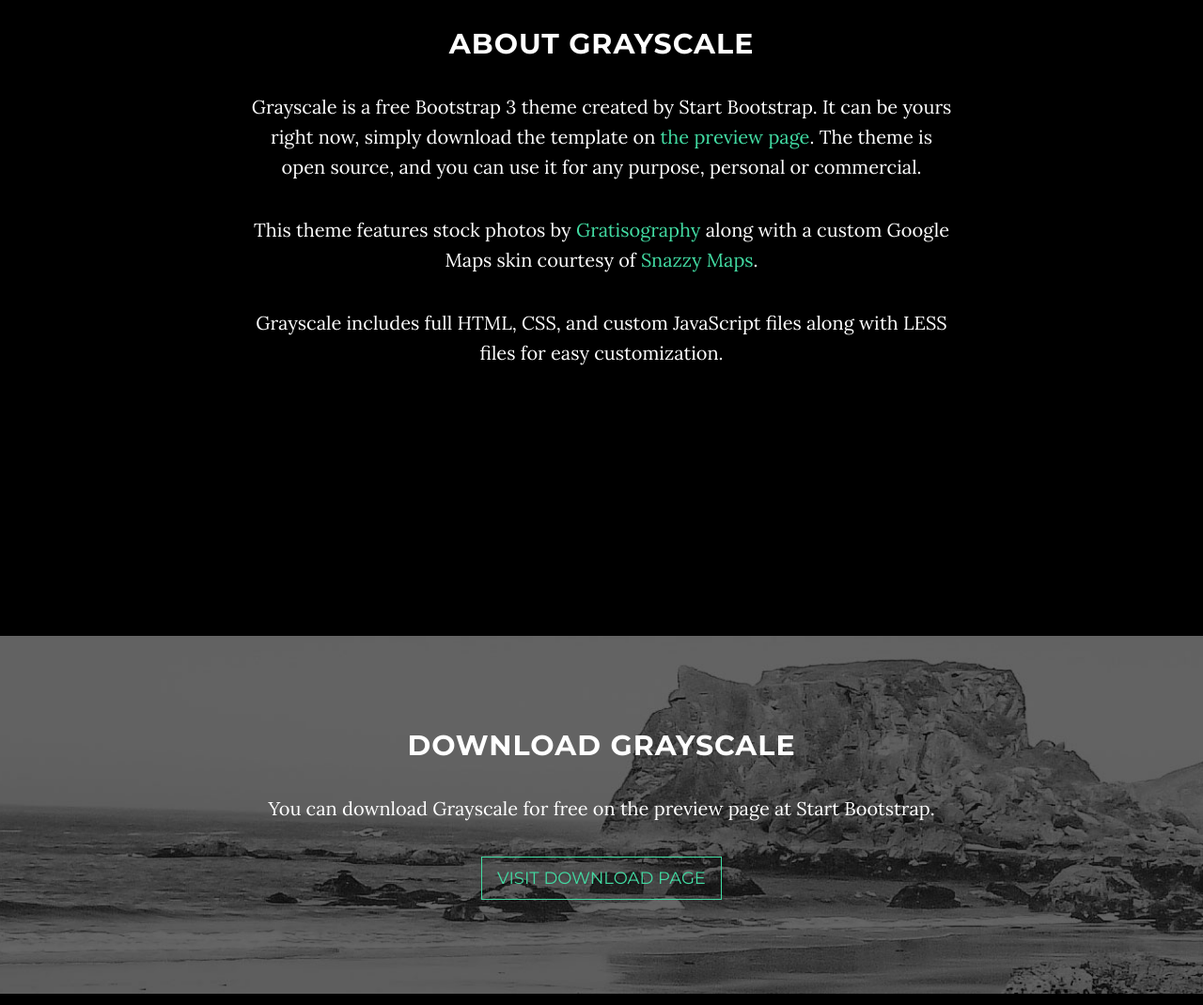
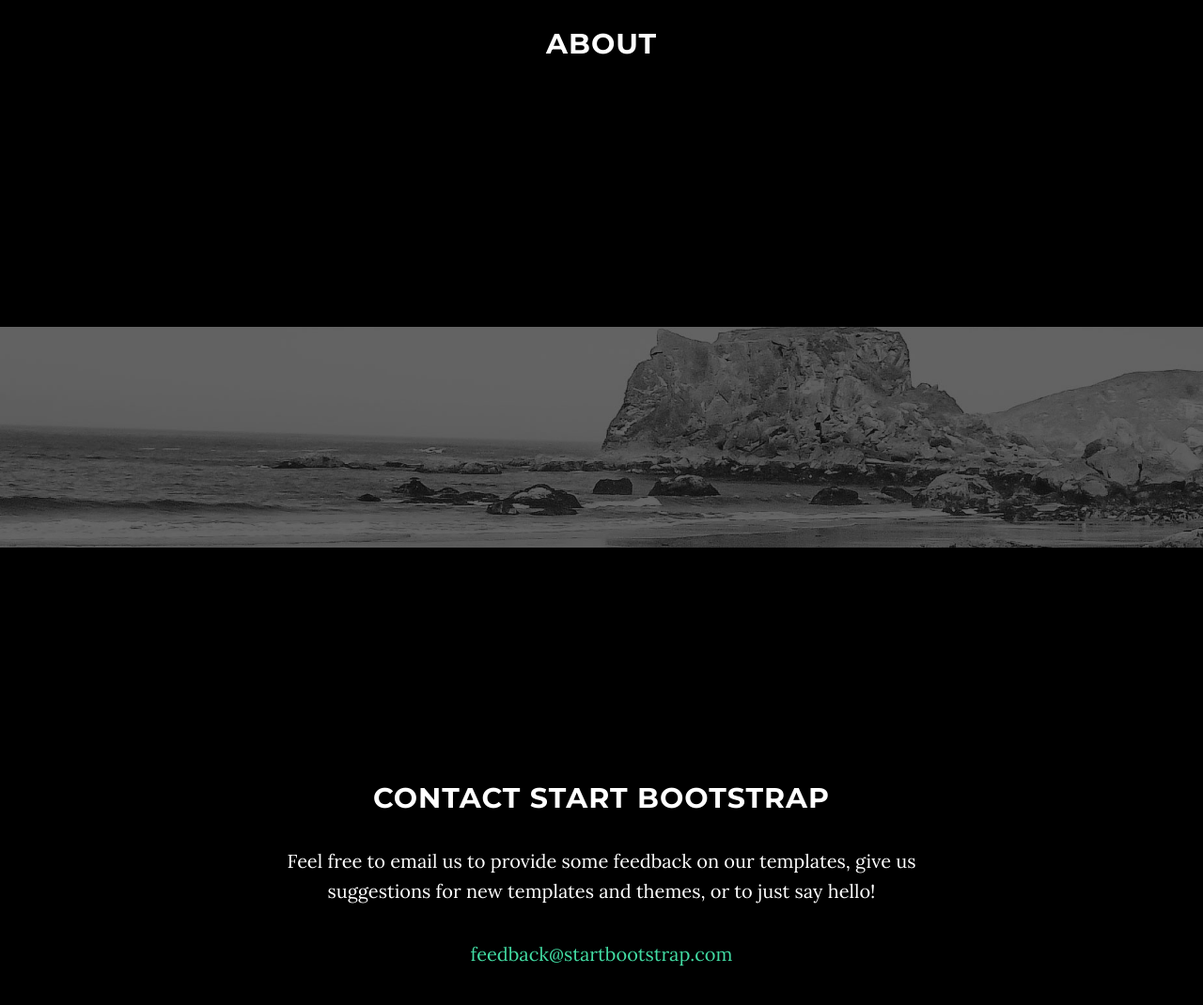
Before and after one commit to theprimepackage/taylorjdawson, a website: page index.html in a window 1280 px wide. Shown: the part 1020-2090 px from the top of the page at 94% size. Drawn offline with nearby package versions, Linux system fonts and the light colour scheme; some packages are replaced by stand-ins of ours.

Commit message:
More changes.

```diff
--- a/index.html
+++ b/index.html
@@ -26,6 +26,7 @@
     <![endif]-->
   </head>
   <body id="page-top" data-spy="scroll" data-target=".navbar-fixed-top">
+
     <!-- Navigation -->
     <nav class="navbar navbar-custom navbar-fixed-top" role="navigation">
       <div class="container">
@@ -35,8 +36,11 @@
 
               class="fa fa-bars"></i> </button> <a class="navbar-brand page-scroll"
 
-            href="#page-top"> <i class="fa fa-play-circle"></i> <span class="light">Taylor</span>
+            href="#page-top">
+            <!--<img src="img/MyLogoNoBkgr.svg" height="50px" width="50px"> -->
+            <span class="light">Taylor</span>
             Dawson </a> </div>
+
         <!-- Collect the nav links, forms, and other content for toggling -->
         <div class="collapse navbar-collapse navbar-right navbar-main-collapse">
           <ul class="nav navbar-nav">
@@ -49,6 +53,9 @@
         </div>
         <!-- /.navbar-collapse --> </div>
       <!-- /.container --> </nav>
+
+
+
     <!-- Intro Header -->
     <header class="intro">
       <div class="intro-body">
@@ -56,7 +63,7 @@
           <div class="row">
             <div class="col-md-8 col-md-offset-2">
               <h1 class="brand-heading">Taylor</h1>
-              <p class="intro-text">In a passionate love affair with programming...<br>
+              <p class="intro-text">In a passionate love affair with ...<br>
               </p>
               <a href="#about" class="btn btn-circle page-scroll"> <i class="fa fa-angle-double-down animated"></i>
               </a> </div>
@@ -68,32 +75,29 @@
     <section id="about" class="container content-section text-center">
       <div class="row">
         <div class="col-lg-8 col-lg-offset-2">
-          <h2>About Grayscale</h2>
-          <p>Grayscale is a free Bootstrap 3 theme created by Start Bootstrap.
-            It can be yours right now, simply download the template on <a href="http://startbootstrap.com/template-overviews/grayscale/">the
-              preview page</a>. The theme is open source, and you can use it for
-            any purpose, personal or commercial.</p>
-          <p>This theme features stock photos by <a href="http://gratisography.com/">Gratisography</a>
-            along with a custom Google Maps skin courtesy of <a href="http://snazzymaps.com/">Snazzy
-              Maps</a>.</p>
-          <p>Grayscale includes full HTML, CSS, and custom JavaScript files
-            along with LESS files for easy customization.</p>
+          <h2>about</h2>
+
+            <!--TODO: Place description of self here.-->
+          <p></p>
+          <p></p>
+          <p></p>
+
         </div>
       </div>
     </section>
+
     <!-- Download Section -->
     <section id="download" class="content-section text-center">
       <div class="download-section">
         <div class="container">
           <div class="col-lg-8 col-lg-offset-2">
-            <h2>Download Grayscale</h2>
-            <p>You can download Grayscale for free on the preview page at Start
-              Bootstrap.</p>
-            <a href="http://startbootstrap.com/template-overviews/grayscale/" class="btn btn-default btn-lg">Visit
-              Download Page</a> </div>
+            <h2></h2>
+            <p></p>
+          </div>
         </div>
       </div>
     </section>
+
     <!-- Contact Section -->
     <section id="contact" class="container content-section text-center">
       <div class="row">
@@ -104,29 +108,17 @@
             hello!</p>
           <p><a href="mailto:feedback@startbootstrap.com">feedback@startbootstrap.com</a>
           </p>
-          <ul class="list-inline banner-social-buttons">
-            <li> <a href="https://twitter.com/SBootstrap" class="btn btn-default btn-lg"><i
 
-                  class="fa fa-twitter fa-fw"></i> <span class="network-name">Twitter</span></a>
-            </li>
-            <li> <a href="https://github.com/IronSummitMedia/startbootstrap" class="btn btn-default btn-lg"><i
-
-                  class="fa fa-github fa-fw"></i> <span class="network-name">Github</span></a>
-            </li>
-            <li> <a href="https://plus.google.com/+Startbootstrap/posts" class="btn btn-default btn-lg"><i
-
-                  class="fa fa-google-plus fa-fw"></i> <span class="network-name">Google+</span></a>
-            </li>
-          </ul>
         </div>
       </div>
     </section>
+
     <!-- Map Section -->
     <div id="map"></div>
     <!-- Footer -->
     <footer>
       <div class="container text-center">
-        <p>Copyright © Your Website 2016</p>
+        <p>Copyright © Taylor Dawson 2017</p>
       </div>
     </footer>
     <!-- jQuery -->
```
